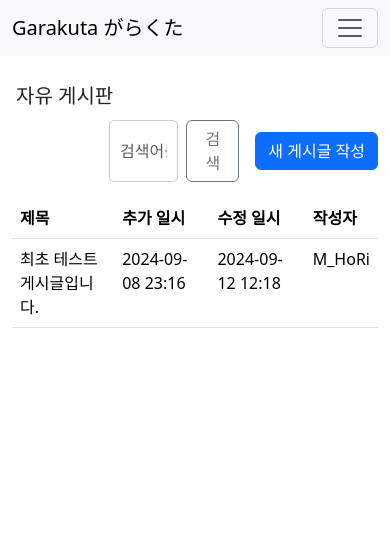
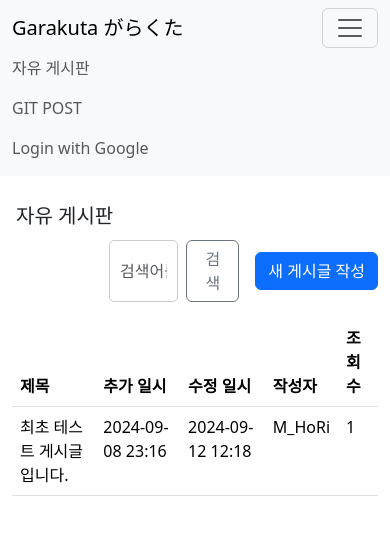
Before and after one commit to HoRi0506/myblog_project, a Django app: page /board/ in a window 390 px wide, after a click that opens the changed part. Shown: the top 535 px of the page. Run offline with Django 5.2, Linux system fonts and the light colour scheme; data comes from the database, SQL or seed files in the repository; both versions use the stored data as it was after the commit; parts of the project's set-up code (start-up, migrations or seed data) failed here and were passed over; some libraries are stand-ins or nearby versions.

Commit message:
add view count & responsive web

```diff
--- a/blog/templates/blog/base.html
+++ b/blog/templates/blog/base.html
@@ -91,28 +93,32 @@
 </head>
 <body>
     {% if request.path != '/accounts/google/login/' %}
+        <!-- 네비게이션 바 시작 -->
         <nav class="navbar navbar-expand-lg navbar-light bg-light align-items-center">
             <div class="container-fluid">
-                <a class="navbar-brand" href="/">Garakuta がらくた</a> <!-- 메인 페이지 이동 -->
+                <a class="navbar-brand" href="/">Garakuta がらくた</a> <!-- 메인 페이지 링크 -->
+
+                <!-- 수정된 부분: 버튼에 data-bs-toggle="collapse" 및 data-bs-target="#navbarNav" 추가 -->
                 <button class="navbar-toggler" type="button" data-bs-toggle="collapse" data-bs-target="#navbarNav" aria-controls="navbarNav" aria-expanded="false" aria-label="Toggle navigation">
                     <span class="navbar-toggler-icon"></span>
                 </button>
-                <div class="collapse navbar-collapse">
-                    <ul class="navbar-nav me-auto"> <!-- 좌측 정렬 -->
+
+                <!-- 네비게이션 바 내용: 좌측과 우측 정렬 -->
+                <div class="collapse navbar-collapse" id="navbarNav"> <!-- 수정된 부분: ID 추가로 버튼과 연동 -->
+                    <ul class="navbar-nav me-auto">
                         <li class="nav-item">
-                            <a class="nav-link" href="{% url 'post_list' %}">자유 게시판</a> <!-- 자유 게시판 -->
+                            <a class="nav-link" href="{% url 'post_list' %}">자유 게시판</a>
                         </li>
                         <li class="nav-item">
-                            <a class="nav-link" href="{% url 'git_post' %}">GIT POST</a> <!-- git 작업물 게시판 -->
+                            <a class="nav-link" href="{% url 'git_post' %}">GIT POST</a>
                         </li>
                     </ul>
-                    <ul class="navbar-nav ms-auto"> <!-- 우측 정렬 -->
+                    <ul class="navbar-nav ms-auto">
                         {% if user.is_authenticated %}
-                            <!-- 로그인된 사용자의 이름을 표시 -->
                             <li class="nav-item">
                                 <span class="navbar-text" style="margin-right: 10px;">{{ user.username }}</span>
                             </li>
-                            <!-- 로그아웃 버튼 -->
+                            <!-- 로그아웃 폼 -->
                             <li class="nav-item">
                                 <form method="POST" action="{% url 'account_logout' %}">
                                     {% csrf_token %}
--- a/board/models.py
+++ b/board/models.py
@@ -10,6 +10,7 @@ class Post(models.Model):
     author = models.ForeignKey(User, on_delete=models.CASCADE)
 
     likes = models.ManyToManyField(User, related_name='liked_posts', blank=True)  # 좋아요한 사용자들
+    counting = models.PositiveIntegerField(default=0)  # 조회수 필드 추가
 
     def total_likes(self):
         return self.likes.count()  # 좋아요 수 반환
--- a/board/templates/board/post_edit.html
+++ b/board/templates/board/post_edit.html
@@ -34,7 +34,7 @@
                         </div>
 
                         <!-- 텍스트 편집 가능한 영역: textarea (기존 내용 포함) -->
-                        <textarea id="content" name="content" class="form-control border" style="min-height: 450px;" required>{{ form.content.value }}</textarea>
+                        <textarea id="content" name="content" class="form-control border" style="min-height: 450px;" required>{{ form.content.value|safe }}</textarea>
                     </div>
 
                     <!-- 제출 버튼 -->
--- a/board/templates/board/post_list.html
+++ b/board/templates/board/post_list.html
@@ -32,6 +32,7 @@
                         <th scope="col">추가 일시</th>
                         <th scope="col">수정 일시</th>
                         <th scope="col">작성자</th>
+                        <th scope="col">조회수</th>
                     </tr>
                 </thead>
                 <tbody>
@@ -41,6 +42,7 @@
                             <td>{{ post.created_at|localtime|date:"Y-m-d H:i" }}</td>
                             <td>{{ post.updated_at|localtime|date:"Y-m-d H:i" }}</td>
                             <td>{{ post.author }}</td>
+                            <td>{{ post.counting }}</td>
                         </tr>
                     {% empty %}
                         <tr>
--- a/board/views.py
+++ b/board/views.py
@@ -61,6 +61,11 @@ def post_list(request):
 def post_detail(request, pk):
     try:
         post = get_object_or_404(Post, pk=pk)  # 해당 게시글이 없으면 404 에러 반환
+
+        # 조회수 증가(같은 사용자가 여러 번 접속해도 증가)
+        post.counting += 1
+        post.save()
+
         return render(request, 'board/post_detail.html', {'post': post})
     except Exception as e:
         logger.error(f"Error in post_detail: {str(e)}")
```
Also changed, not shown: other parts of blog/templates/blog/base.html (+19 -18 lines), db.sqlite3, git_post/migrations/0002_alter_repository_image.py (added).
